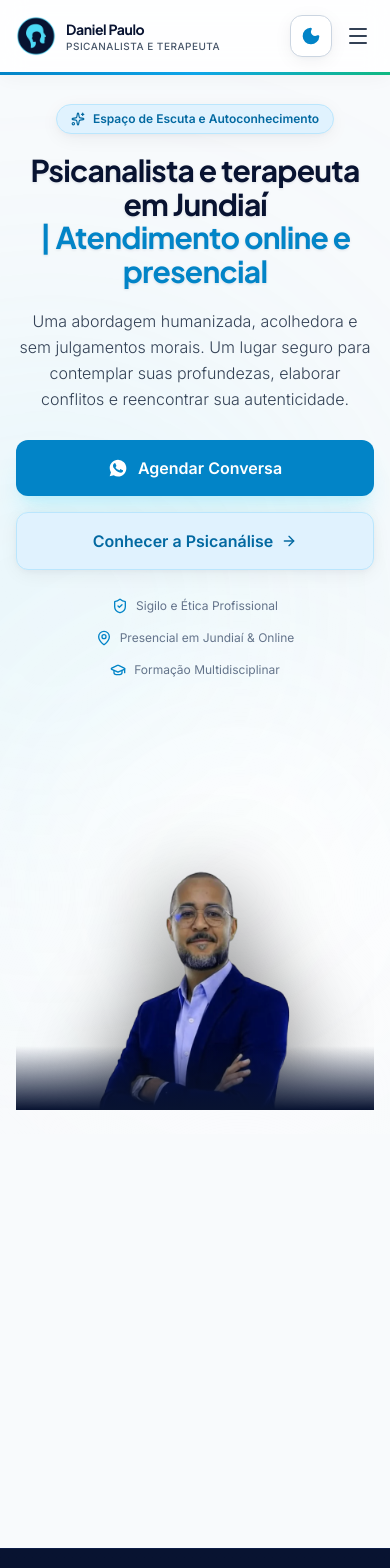
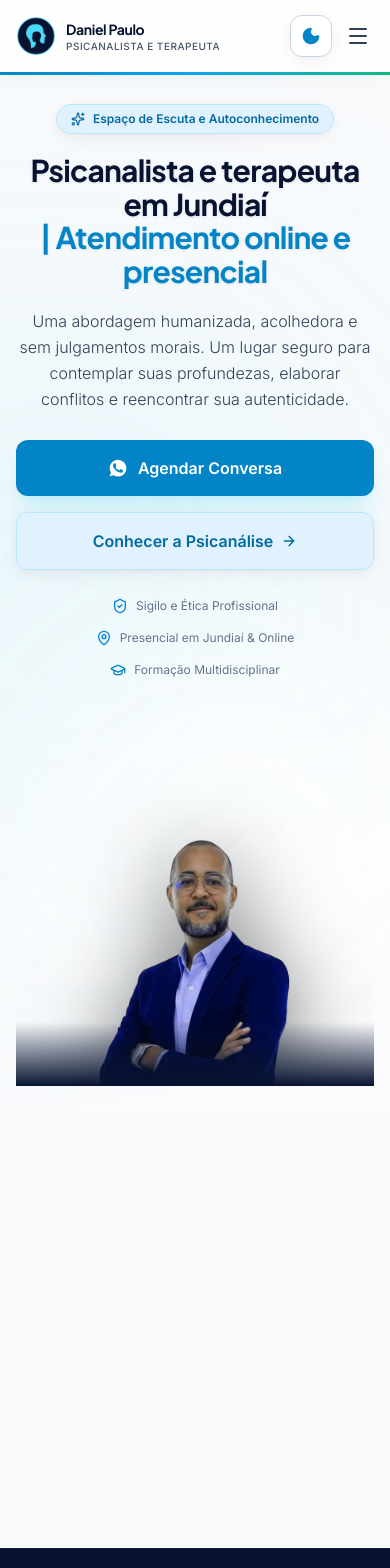
Before and after one commit to elosites-web/Daniel-Paulo, a React (Vite) app: page / in a window 390 px wide. Shown: the top 1568 px of the page. Built offline with nearby package versions, Linux system fonts and the light colour scheme.

Commit message:
fix(media): improve scroll video synchronization
Added seeked event listener to resume animation frames and updated scroll interpolation logic. Adjusted hero video container layout for better responsiveness.

```diff
--- a/src/components/media/ScrollVideo.tsx
+++ b/src/components/media/ScrollVideo.tsx
@@ -105,7 +105,14 @@ export const ScrollVideo: React.FC<ScrollVideoProps> = ({
       setIsVideoReady(false);
     };
 
+    const handleSeeked = () => {
+      if (rafIdRef.current === null) {
+        rafIdRef.current = requestAnimationFrame(updateVideoFrame);
+      }
+    };
+
     video.addEventListener('loadeddata', handleLoadedData);
+    video.addEventListener('seeked', handleSeeked);
     video.addEventListener('error', handleError);
 
     if (video.readyState >= 2) {
@@ -114,6 +121,7 @@ export const ScrollVideo: React.FC<ScrollVideoProps> = ({
 
     return () => {
       video.removeEventListener('loadeddata', handleLoadedData);
+      video.removeEventListener('seeked', handleSeeked);
       video.removeEventListener('error', handleError);
     };
   }, [isNearViewport, reducedMotion, isDataSaving, startAt]);
@@ -132,24 +140,19 @@ export const ScrollVideo: React.FC<ScrollVideoProps> = ({
   );
 
   // RAF-based frame scrub:
-  // p = clamp(progressoDoScroll / endAt, 0, 1)
-  // tempo = (startAt + p * (1 - startAt)) * video.duration
+  // Interpolates between startAt and endAt smoothly based on scroll progress
   const updateVideoFrame = useCallback(() => {
     const video = videoRef.current;
     const clamped = progressRef.current;
 
     if (video && video.duration && !isNaN(video.duration) && video.readyState >= 1) {
-      const p = Math.max(0, Math.min(1, endAt > 0 ? clamped / endAt : 1));
-      const targetTime = (startAt + p * (1 - startAt)) * video.duration;
+      const startTime = startAt * video.duration;
+      const endTime = endAt * video.duration;
+      const targetTime = startTime + clamped * (endTime - startTime);
 
       if (Math.abs(video.currentTime - targetTime) > 0.02) {
         try {
-          if (
-            'fastSeek' in video &&
-            typeof (video as unknown as { fastSeek: (t: number) => void }).fastSeek === 'function'
-          ) {
-            (video as unknown as { fastSeek: (t: number) => void }).fastSeek(targetTime);
-          } else {
+          if (!video.seeking) {
             video.currentTime = targetTime;
           }
         } catch {
@@ -241,9 +244,9 @@ export const ScrollVideo: React.FC<ScrollVideoProps> = ({
         fetchPriority={priority ? 'high' : 'auto'}
         decoding="async"
         onError={() => setHasError(true)}
-        className={`w-full h-full object-cover select-none pointer-events-none transition-opacity duration-500 ${
+        className={`w-full h-full select-none pointer-events-none transition-opacity duration-500 ${
           showPoster ? 'opacity-100 z-10 relative' : 'opacity-0 z-0 absolute inset-0'
-        } ${videoClassName}`}
+        } ${videoClassName || 'object-cover'}`}
       />
 
       {/* Video element */}
@@ -260,9 +263,9 @@ export const ScrollVideo: React.FC<ScrollVideoProps> = ({
             setHasError(true);
             setIsVideoReady(false);
           }}
-          className={`absolute inset-0 w-full h-full object-cover select-none pointer-events-none transition-opacity duration-500 ${
+          className={`absolute inset-0 w-full h-full select-none pointer-events-none transition-opacity duration-500 ${
             !showPoster ? 'opacity-100 z-10' : 'opacity-0 z-0'
-          } ${videoClassName}`}
+          } ${videoClassName || 'object-cover'}`}
           aria-hidden="true"
         />
       )}
--- a/src/pages/Home/HomePage.tsx
+++ b/src/pages/Home/HomePage.tsx
@@ -121,8 +121,8 @@ export const HomePage: React.FC = () => {
               </div>
             </div>
 
-            <div className="max-w-7xl mx-auto px-4 sm:px-6 lg:px-8 w-full relative z-10">
-              <div className="flex flex-col lg:flex-row items-center justify-between gap-6 lg:gap-10 relative">
+            <div className="max-w-7xl mx-auto px-4 sm:px-6 lg:px-8 w-full h-full relative z-10 flex items-center">
+              <div className="flex flex-col lg:flex-row items-center justify-between gap-6 lg:gap-10 w-full relative">
 
                 {/* Text Layer: left side */}
                 <motion.div
@@ -187,8 +187,8 @@ export const HomePage: React.FC = () => {
                 </motion.div>
 
                 {/* Video Layer: right side (Hero 1 - Camisa Azul WebM transparente com scroll scrub) */}
-                <div className="w-full lg:w-[52%] xl:w-[55%] lg:absolute lg:right-0 lg:bottom-0 lg:top-0 flex items-end justify-center lg:justify-end pointer-events-none z-10">
-                  <div className="relative w-full max-w-[360px] sm:max-w-[420px] lg:max-w-none -mt-8 sm:-mt-12 lg:mt-0 h-[440px] sm:h-[500px] lg:h-[88vh] xl:h-[92vh] max-h-[860px] overflow-hidden">
+                <div className="w-full lg:w-[50%] xl:w-[52%] lg:absolute lg:right-0 lg:bottom-0 lg:top-0 flex items-end justify-center lg:justify-end pointer-events-none z-10">
+                  <div className="relative w-full max-w-[360px] sm:max-w-[420px] lg:max-w-none -mt-14 sm:-mt-20 lg:mt-0 h-[440px] sm:h-[500px] lg:h-[calc(100vh-5rem)] max-h-[860px] flex items-end justify-center lg:justify-end overflow-hidden">
                     <ScrollVideo
                       key={isDesktop ? 'desktop-hero-1' : 'mobile-hero-1'}
                       src={
@@ -206,11 +206,13 @@ export const HomePage: React.FC = () => {
                       transparentBg={true}
                       trackRef={hero1TrackRef}
                       aspectRatio="none"
+                      startAt={0.125}
+                      endAt={0.90}
                       className="w-full h-full"
                       videoClassName={
                         isDesktop
-                          ? 'w-full h-full object-contain object-bottom lg:object-right-bottom drop-shadow-[0_25px_60px_rgba(0,0,0,0.7)]'
-                          : 'w-full h-full object-cover object-[center_32%] drop-shadow-[0_20px_45px_rgba(0,0,0,0.6)]'
+                          ? 'w-full h-full object-cover object-[82%_bottom] drop-shadow-[0_25px_60px_rgba(0,0,0,0.7)]'
+                          : 'w-full h-full object-cover object-[center_36%] drop-shadow-[0_20px_45px_rgba(0,0,0,0.6)]'
                       }
                     />
                     {/* Bottom gentle gradient fade into page bg */}
@@ -226,9 +228,8 @@ export const HomePage: React.FC = () => {
         {/* ========================================================
             SEÇÃO 2 — HERO 2: CLÍNICA & FORMAÇÃO (TERNO ESCURO)
             Scroll scrubbing restaurado com ScrollVideo.
-            Daniel posicionado à direita em tamanho ampliado no desktop.
-            Texto e credenciais mantidos integralmente à esquerda.
-            NÃO APLICAR scaleX(-1) (já gravado espelhado).
+            Composição invertida: Daniel ampliado à esquerda, texto à direita.
+            NÃO APLICAR scaleX(-1) (já gravado na orientação correta).
         ======================================================== */}
         <section
           id="sobre-daniel"
@@ -240,17 +241,51 @@ export const HomePage: React.FC = () => {
           <div className="sticky top-18 lg:top-20 min-h-[calc(100svh-4.5rem)] lg:h-[calc(100vh-5rem)] flex items-center overflow-hidden py-6 lg:py-0">
             {/* Subtle glow behind */}
             <div className="absolute inset-0 overflow-hidden pointer-events-none">
-              <div className="absolute top-1/3 left-1/6 w-[500px] h-[500px] bg-[#4FD6F4]/5 rounded-full blur-[140px]" />
-              <div className="absolute left-0 top-1/2 -translate-y-1/2 text-[12vw] font-black text-white/[0.015] tracking-tighter select-none pointer-events-none uppercase font-['Plus_Jakarta_Sans'] hidden lg:block">
+              <div className="absolute top-1/3 right-1/6 w-[500px] h-[500px] bg-[#4FD6F4]/5 rounded-full blur-[140px]" />
+              <div className="absolute right-0 top-1/2 -translate-y-1/2 text-[12vw] font-black text-white/[0.015] tracking-tighter select-none pointer-events-none uppercase font-['Plus_Jakarta_Sans'] hidden lg:block">
                 Acolhimento
               </div>
             </div>
 
-            <div className="max-w-7xl mx-auto px-4 sm:px-6 lg:px-8 w-full relative z-10">
-              <div className="flex flex-col lg:flex-row items-center justify-between gap-6 lg:gap-10 relative">
+            <div className="max-w-7xl mx-auto px-4 sm:px-6 lg:px-8 w-full h-full relative z-10 flex items-center">
+              <div className="flex flex-col lg:flex-row items-center justify-between gap-6 lg:gap-10 w-full relative">
 
-                {/* Text Layer: left side */}
-                <div className="w-full lg:w-[50%] xl:w-[48%] space-y-5 sm:space-y-6 text-center lg:text-left pt-2 lg:pt-0 relative z-20 pointer-events-auto">
+                {/* Video Layer: left side (Hero 2 - Terno Escuro WebM transparente com scroll scrub) */}
+                <div className="w-full lg:w-[50%] xl:w-[52%] lg:absolute lg:left-0 lg:bottom-0 lg:top-0 order-2 lg:order-1 flex items-end justify-center lg:justify-start pointer-events-none z-10">
+                  <div className="relative w-full max-w-[360px] sm:max-w-[420px] lg:max-w-none -mt-14 sm:-mt-20 lg:mt-0 h-[440px] sm:h-[500px] lg:h-[calc(100vh-5rem)] max-h-[860px] flex items-end justify-center lg:justify-start overflow-hidden">
+                    <ScrollVideo
+                      key={isDesktop ? 'desktop-hero-2' : 'mobile-hero-2'}
+                      src={
+                        isDesktop
+                          ? '/assets/videos/hero-02-terno-escuro-desktop.webm'
+                          : '/assets/videos/hero-02-terno-escuro-mobile.webm'
+                      }
+                      poster={
+                        isDesktop
+                          ? '/assets/videos/hero-02-terno-escuro-desktop-poster.webp'
+                          : '/assets/videos/hero-02-terno-escuro-mobile-poster.webp'
+                      }
+                      altText="Daniel Paulo de terno escuro"
+                      orientation={isDesktop ? 'horizontal' : 'vertical'}
+                      transparentBg={true}
+                      trackRef={hero2TrackRef}
+                      aspectRatio="none"
+                      startAt={isDesktop ? 0.125 : 0.17}
+                      endAt={isDesktop ? 0.90 : 0.88}
+                      className="w-full h-full"
+                      videoClassName={
+                        isDesktop
+                          ? 'w-full h-full object-cover object-[18%_bottom] drop-shadow-[0_25px_60px_rgba(0,0,0,0.7)]'
+                          : 'w-full h-full object-cover object-[center_24%] drop-shadow-[0_20px_45px_rgba(0,0,0,0.6)]'
+                      }
+                    />
+                    {/* Bottom gentle gradient fade into page bg */}
+                    <div className="absolute bottom-0 inset-x-0 h-16 bg-gradient-to-t from-[#060e24] to-transparent pointer-events-none z-20" />
+                  </div>
+                </div>
+
+                {/* Text Layer: right side */}
+                <div className="w-full lg:w-[50%] xl:w-[48%] lg:ml-auto order-1 lg:order-2 space-y-5 sm:space-y-6 text-center lg:text-left pt-2 lg:pt-0 relative z-20 pointer-events-auto">
                   <div className="inline-flex items-center gap-2 px-3.5 py-1.5 rounded-full bg-[#0e1e4a] border border-[#1e3878] text-xs font-semibold text-[#4FD6F4]">
                     <Compass className="w-3.5 h-3.5 text-[#4FD6F4]" />
                     <span>Clínica, Docência e Formação Continuada</span>
@@ -301,38 +336,6 @@ export const HomePage: React.FC = () => {
                       <span className="text-xs text-[#4FD6F4] font-semibold block">Enquadre Clínico</span>
                       <span className="text-xs text-slate-300">Adultos e Adolescentes</span>
                     </div>
-                  </div>
-                </div>
-
-                {/* Video Layer: right side (Hero 2 - Terno Escuro WebM transparente com scroll scrub) */}
-                <div className="w-full lg:w-[52%] xl:w-[55%] lg:absolute lg:right-0 lg:bottom-0 lg:top-0 flex items-end justify-center lg:justify-end pointer-events-none z-10">
-                  <div className="relative w-full max-w-[360px] sm:max-w-[420px] lg:max-w-none -mt-8 sm:-mt-12 lg:mt-0 h-[440px] sm:h-[500px] lg:h-[88vh] xl:h-[92vh] max-h-[860px] overflow-hidden">
-                    <ScrollVideo
-                      key={isDesktop ? 'desktop-hero-2' : 'mobile-hero-2'}
-                      src={
-                        isDesktop
-                          ? '/assets/videos/hero-02-terno-escuro-desktop.webm'
-                          : '/assets/videos/hero-02-terno-escuro-mobile.webm'
-                      }
-                      poster={
-                        isDesktop
-                          ? '/assets/videos/hero-02-terno-escuro-desktop-poster.webp'
-                          : '/assets/videos/hero-02-terno-escuro-mobile-poster.webp'
-                      }
-                      altText="Daniel Paulo de terno escuro"
-                      orientation={isDesktop ? 'horizontal' : 'vertical'}
-                      transparentBg={true}
-                      trackRef={hero2TrackRef}
-                      aspectRatio="none"
-                      className="w-full h-full"
-                      videoClassName={
-                        isDesktop
-                          ? 'w-full h-full object-cover object-[18%_bottom] drop-shadow-[0_25px_60px_rgba(0,0,0,0.7)]'
-                          : 'w-full h-full object-cover object-[center_30%] drop-shadow-[0_20px_45px_rgba(0,0,0,0.6)]'
-                      }
-                    />
-                    {/* Bottom gentle gradient fade into page bg */}
-                    <div className="absolute bottom-0 inset-x-0 h-16 bg-gradient-to-t from-[#060e24] to-transparent pointer-events-none z-20" />
                   </div>
                 </div>
 
```
